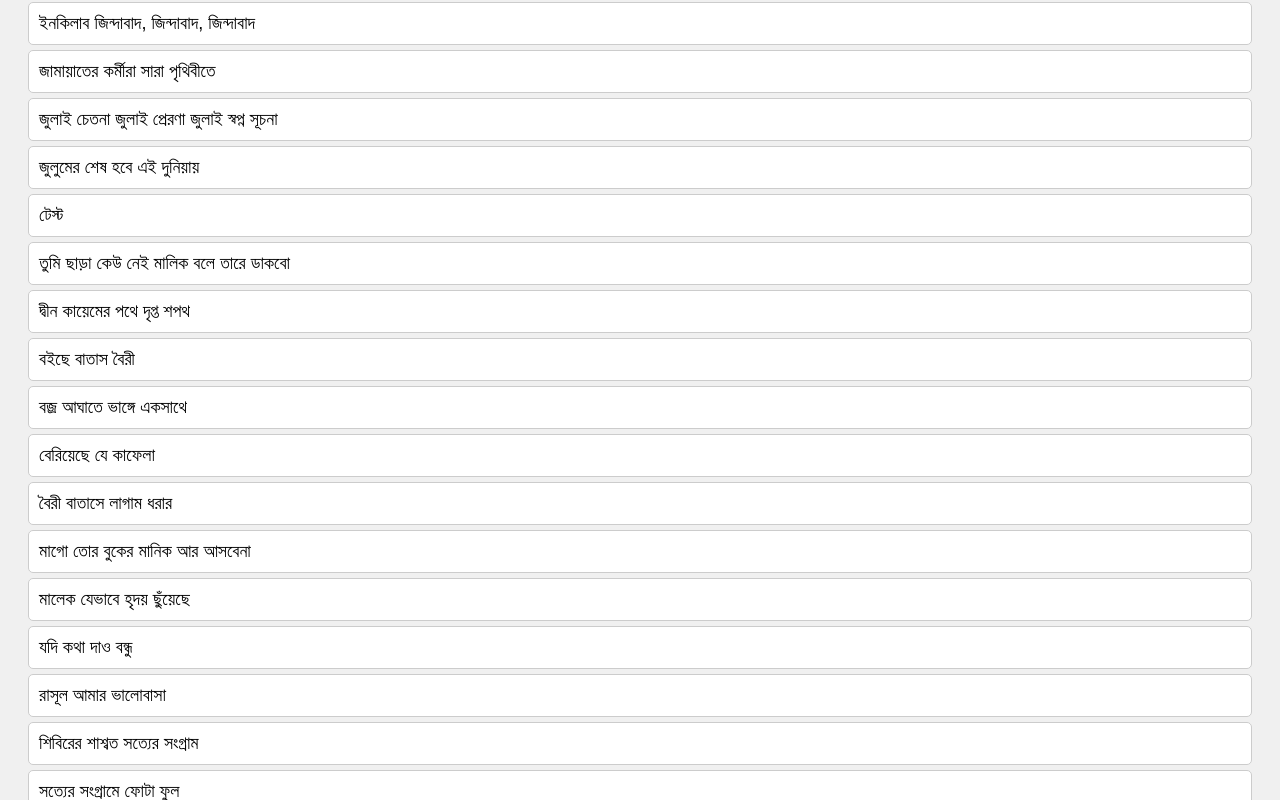
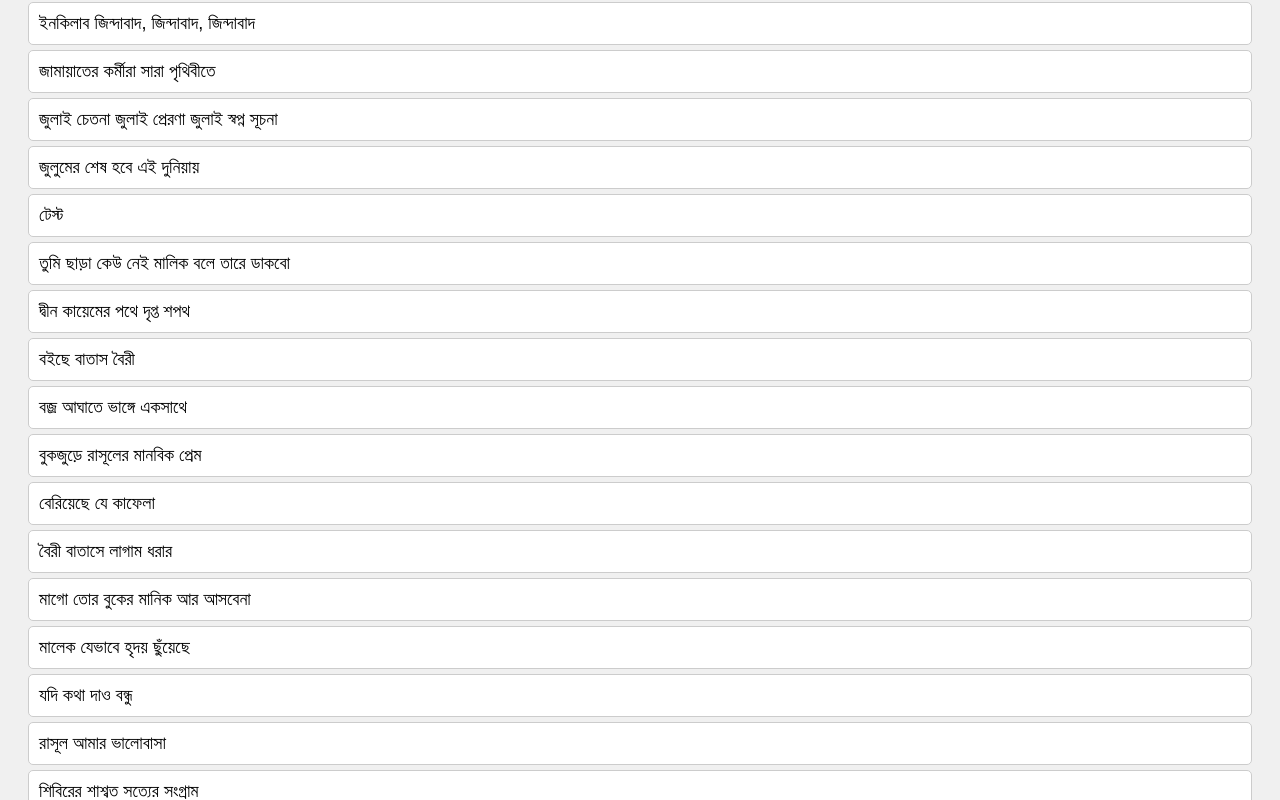
Before and after one commit to msnrweb/islami-song, a plain HTML site: page index.html in a window 1280 px wide. Shown: the part 498-1298 px from the top of the page. Drawn offline with Linux system fonts and the light colour scheme.

Commit message:
Update file

```diff
--- a/index.html
+++ b/index.html
@@ -36,6 +36,7 @@
         <li data-filename="inqilabjindabad">ইনকিলাব জিন্দাবাদ, জিন্দাবাদ, জিন্দাবাদ</li>
         <li data-filename="bjroaghatevangeeksathe">বজ্র আঘাতে ভাঙ্গে একসাথে</li>
         <li data-filename="tumicharakeunei">তুমি ছাড়া কেউ নেই মালিক বলে তারে ডাকবো</li>
+        <li data-filename="bukjurerasulermanobikprem">বুকজুড়ে রাসূলের মানবিক প্রেম</li>
     </ul>
 
     <script src="script.js"></script>
```
